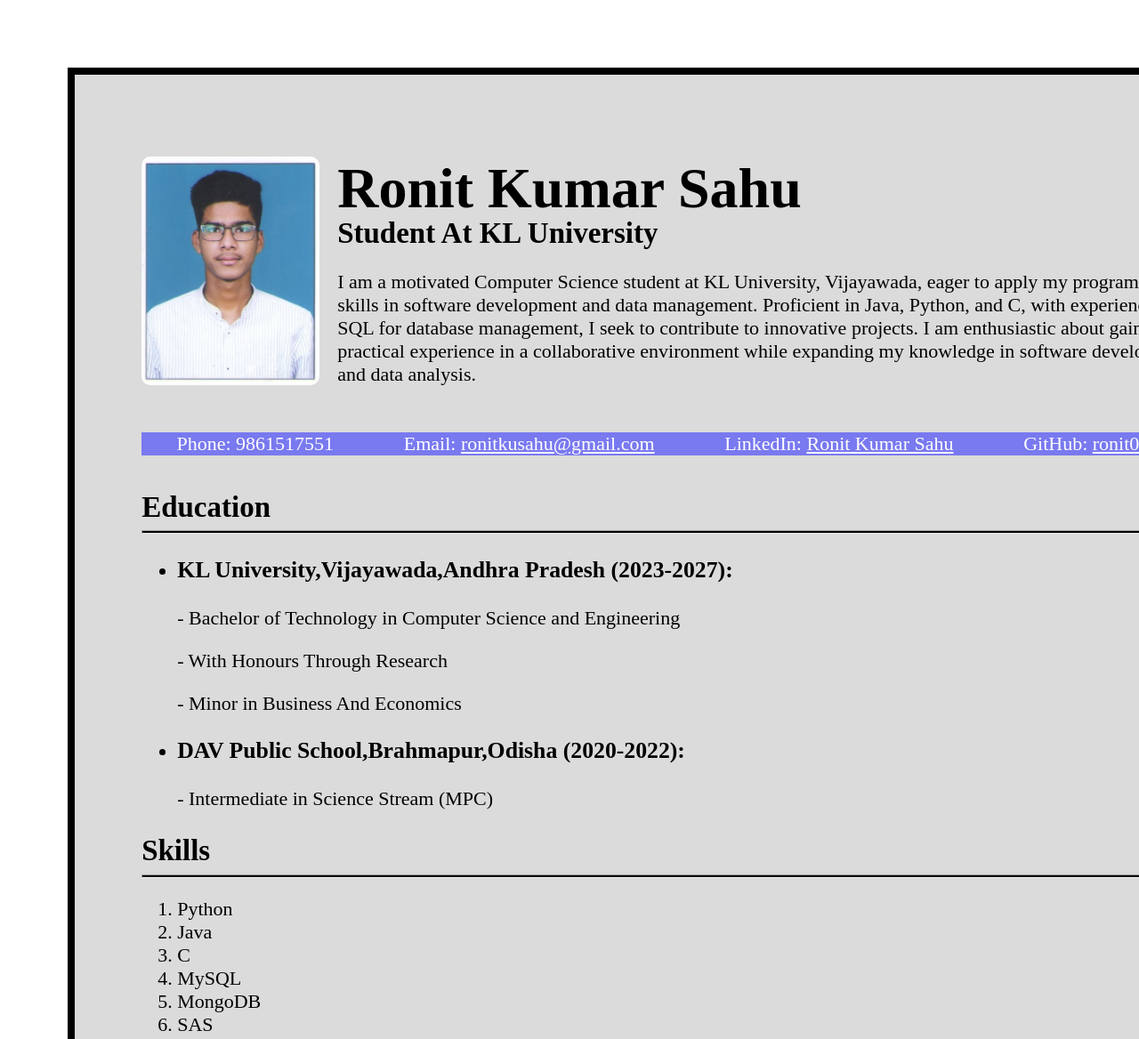
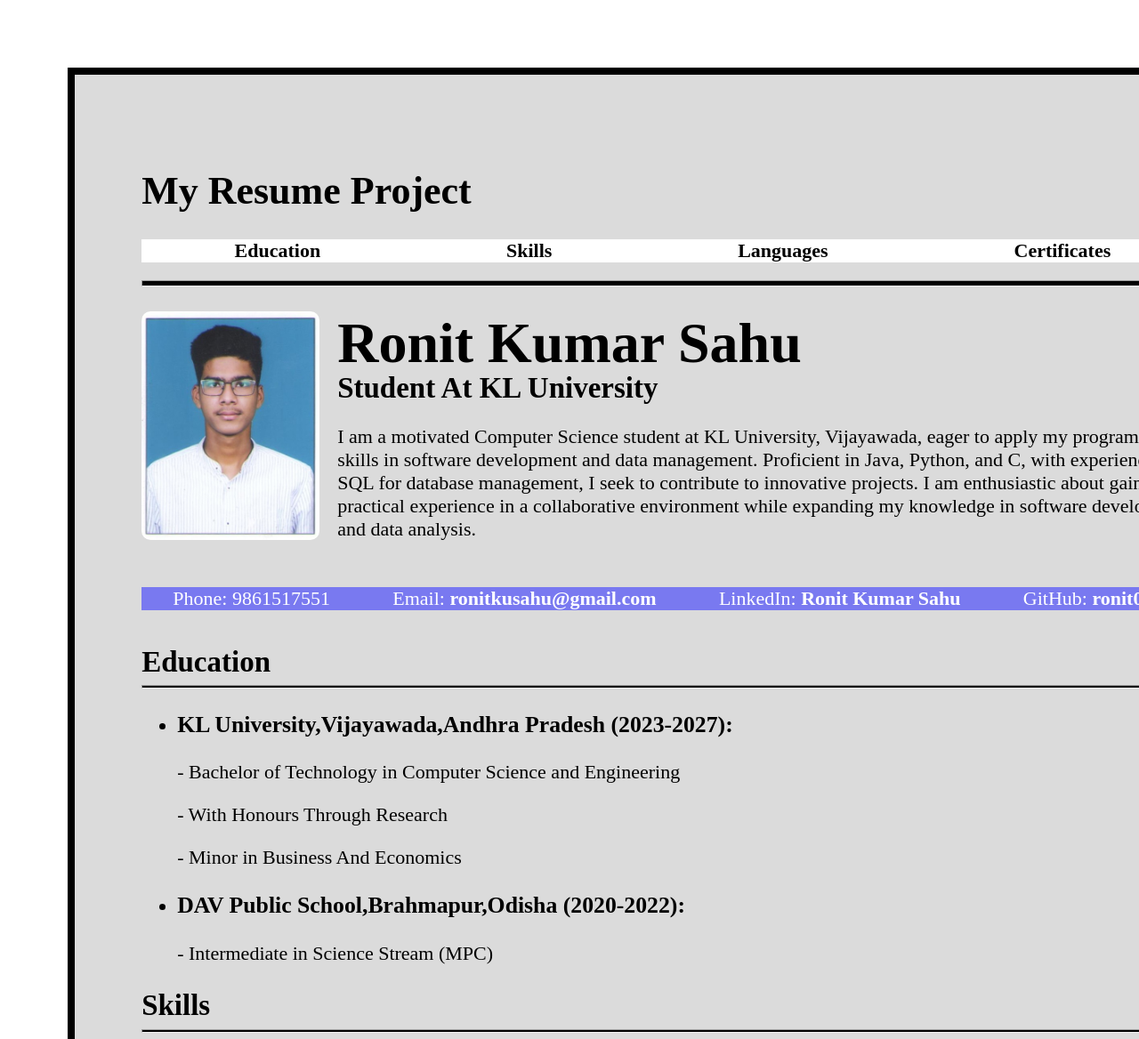
Before and after one commit to ronit0000/Resume_FSD, a plain HTML site: page index.html in a window 1280 px wide. Shown: the top 1168 px of the page at 89% size. Drawn offline with Linux system fonts and the light colour scheme.

Commit message:
ReCommiting

```diff
--- a/index.html
+++ b/index.html
@@ -37,7 +37,7 @@
         .image img {
             width: 200px; /* Increase the desired width */
             height: auto; /* Maintain aspect ratio */
-            border-radius: 10px; /* Slightly curve the edges */
+            border-radius: 10px; /* Slightly curv3 the edges */
             margin-right: 20px; /* Space between image and details */
         }
         .details {
@@ -67,15 +67,41 @@
         }
         .contact-item a {
             color: white; /* Set email link color to white */
+            font-weight: bold;
+            text-decoration: none;
         }
         .education, .languages, .certificates, .skills {
             align-self: flex-start; /* Align sections to the left */
             margin-bottom: 20px; /* Space between sections */
         }
+        .education-item a{
+            color: black;
+            font-weight: bold;
+            text-decoration: none;
+        }
+        nav {
+            display: flex;
+            justify-content: space-around;
+            margin-bottom: 20px; /* Space between nav and content */
+            background-color: white;
+        }
+        nav a {
+            text-decoration: none; /* Remove underline */
+            color: black; /* Set color to black */
+            font-weight: bold; /* Set font weight to bold */
+        }
     </style>
 </head>
 <body>
     <div class="content">
+        <h1>My Resume Project</h1>
+        <nav>
+            <a href="#education">Education</a>
+            <a href="#skills">Skills</a>
+            <a href="#languages">Languages</a>
+            <a href="#certificates">Certificates</a>
+        </nav>
+        <hr style="height: 5px; background-color: black;">
         <div class="container">
             <div class="image">
                 <img src="PHOTO.jpg" alt="My PHOTO">
@@ -91,32 +117,32 @@
                 Phone: 9861517551
             </div>
             <div class="contact-item">
-                Email: <a href="mailto:ronitkusahu@gmail.com">ronitkusahu@gmail.com</a>
+                Email: <a href="mailto:ronitkusahu@gmail.com" target="_blank">ronitkusahu@gmail.com</a>
             </div>
             <div class="contact-item">
-                LinkedIn: <a href="https://www.linkedin.com/in/ronit-kumar-sahu-0032582a2?utm_source=share&utm_campaign=share_via&utm_content=profile">Ronit Kumar Sahu</a>
+                LinkedIn: <a href="https://www.linkedin.com/in/ronit-kumar-sahu-0032582a2?utm_source=share&utm_campaign=share_via&utm_content=profile" target="_blank">Ronit Kumar Sahu</a>
             </div>
             <div class="contact-item">
-                GitHub: <a href="https://github.com/ronit0000">ronit0000</a>
+                GitHub: <a href="https://github.com/ronit0000" target="_blank">ronit0000</a>
             </div>
         </div>
 
-        <div class="education">
+        <div id="education" class="education">
             <h2>Education</h2>
             <hr style="width: auto; height: 2px; background-color: black; margin-bottom: 20px; margin-top: -20px"> <!-- Add a horizontal line -->
             <ul class="education-item">
-                <li><h3><b>KL University,Vijayawada,Andhra Pradesh (2023-2027): </b></h3>
+                <li><h3><b><a href="https://maps.app.goo.gl/TxkQDzq8uJHJuSY99" target="_blank">KL University,Vijayawada,Andhra Pradesh</a> (2023-2027): </b></h3>
                     <p>- Bachelor of Technology in Computer Science and Engineering</p>
                     <p>- With Honours Through Research</p>
                     <p>- Minor in Business And Economics</p>
                 </li>
-                <li><h3><b>DAV Public School,Brahmapur,Odisha (2020-2022): </b></h3>
+                <li><h3><b><a href="https://maps.app.goo.gl/7woAKXrYrH3muiyw8" target="_blank">DAV Public School,Brahmapur,Odisha</a> (2020-2022): </b></h3>
                     <p>- Intermediate in Science Stream (MPC)</p>
                 </li>
             </ul>
         </div>
 
-        <div class="skills">
+        <div class="skills" id="skills">
             <h2>Skills</h2>
             <hr style="width: auto; height: 2px; background-color: black; margin-bottom: 20px; margin-top: -20px"> <!-- Add a horizontal line -->
             <ol class="skills-item">
@@ -129,7 +155,7 @@
             </ol>
         </div>
 
-        <div class="languages">
+        <div class="languages" id="languages">
             <h2>Languages</h2>
             <hr style="width: auto; height: 2px; background-color: black; margin-bottom: 20px; margin-top: -20px"> <!-- Add a horizontal line -->
             <ol class="languages-item">
@@ -139,7 +165,7 @@
             </ol>
         </div>
 
-        <div class="certificates">
+        <div class="certificates" id="certificates">
             <h2>Certificates</h2>
             <hr style="width: auto; height: 2px; background-color: black; margin-bottom: 20px; margin-top: -20px"> <!-- Add a horizontal line -->
             <ol class="certificates-item">
```
